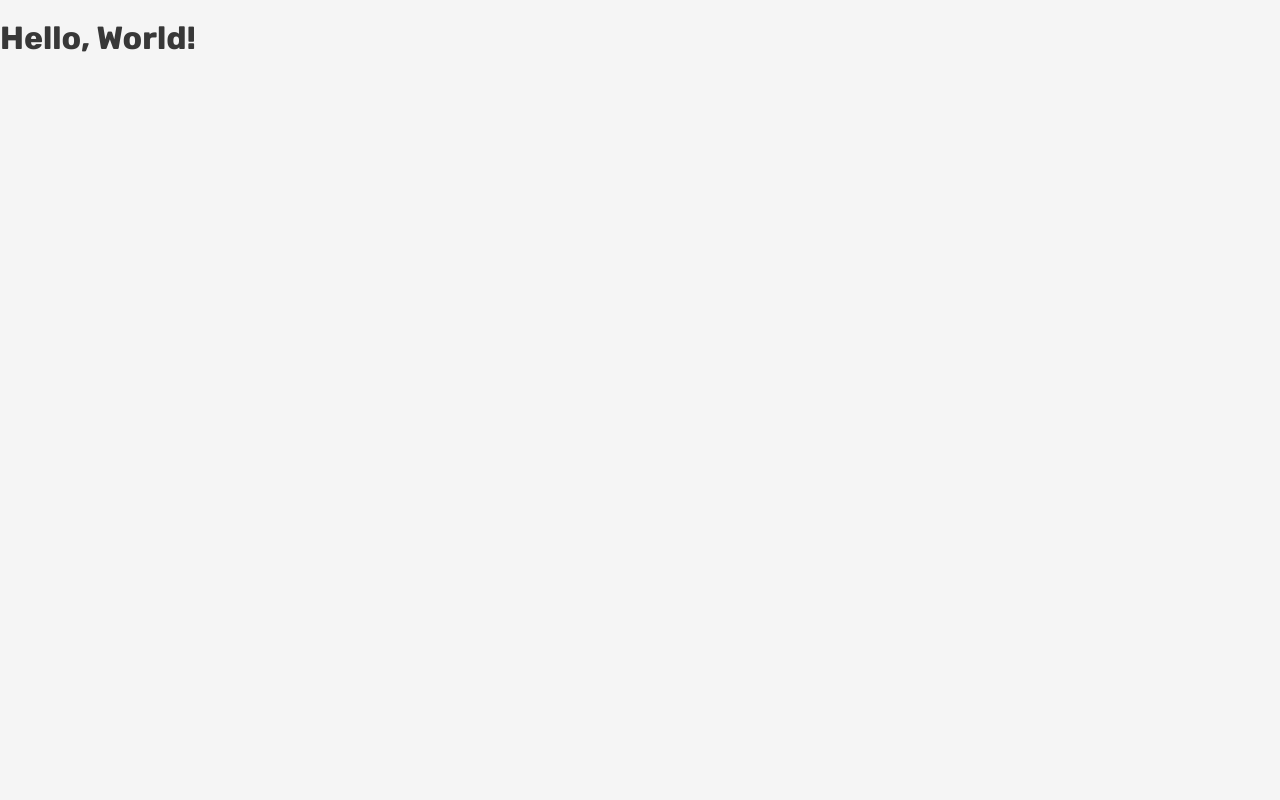
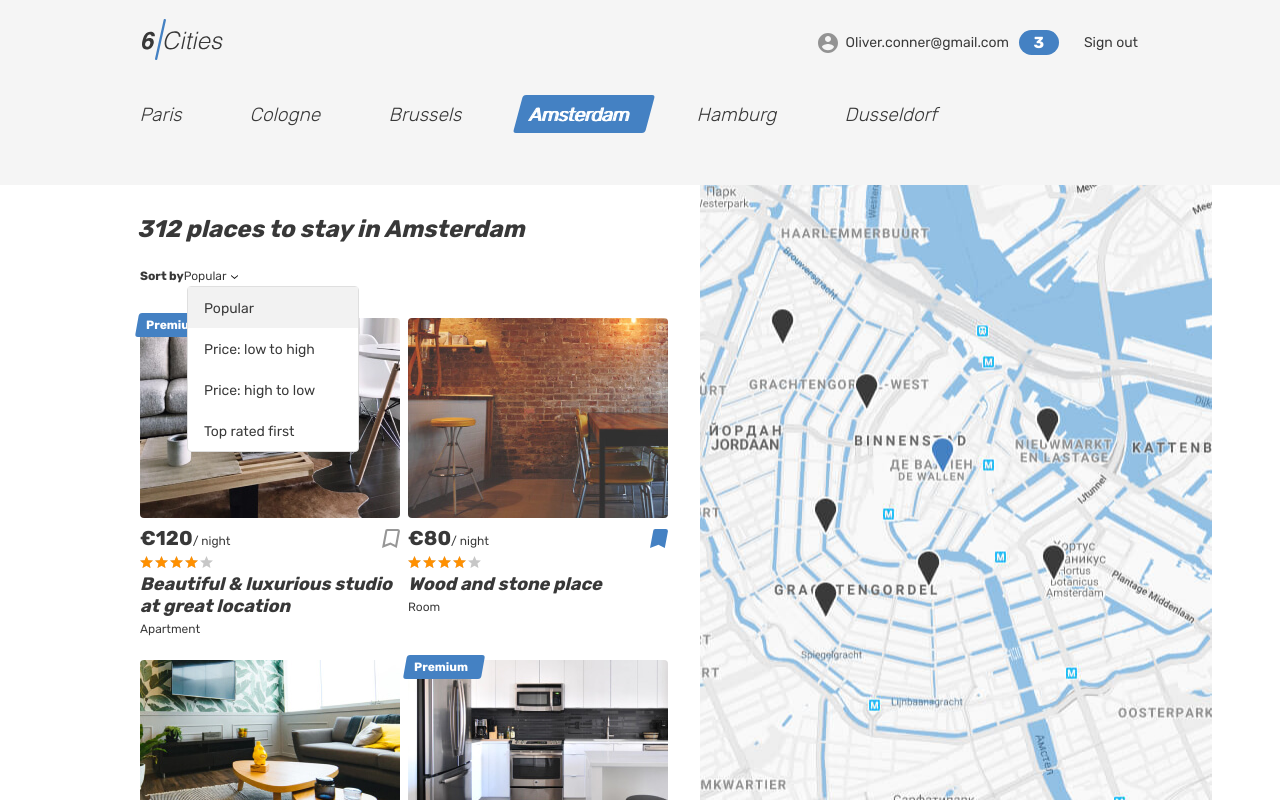
Before and after one commit to htmlacademy-univer-javascript-3/2672767-six-cities-6, a React (Vite) app: page / in a window 1280 px wide. Built offline with nearby package versions, Linux system fonts and the light colour scheme.

Commit message:
Добавляет главную страницу и карточки как отдельный компоненты

```diff
--- /dev/null
+++ b/src/components/app/app.tsx
@@ -0,0 +1,14 @@
+import {FC} from 'react';
+import MainPage from '../../pages/main.tsx';
+import Offer from '../../types/offer.tsx';
+
+
+interface AppProps {
+  offers: Offer[];
+}
+
+const App: FC<AppProps> = ({offers}) => (
+  <MainPage offers={offers}/>
+);
+
+export default App;
--- /dev/null
+++ b/src/components/cities-card/cities-card.tsx
@@ -0,0 +1,67 @@
+import {FC} from 'react';
+import Offer from '../../types/offer.tsx';
+
+interface PlaceCardProps {
+  offer: Offer;
+}
+
+const CitiesCard: FC<PlaceCardProps> = ({offer}) => {
+  const {title, type, price, isFavorite, isPremium, rating, previewImage} = offer;
+
+  // Bookmark block
+  const bookmarkStatusClassName = isFavorite ? 'place-card__bookmark-button--active' : '';
+  const bookmarkStatusText = isFavorite ? 'In bookmarks' : 'To bookmarks';
+
+  // Rating block
+  const ratingStarsWidth = `${(100 * Math.round(rating) / 5)}%`;
+
+  return (
+    <article className="cities__card place-card">
+      {
+        isPremium &&
+        <div className="place-card__mark">
+          <span>Premium</span>
+        </div>
+      }
+      <div className="cities__image-wrapper place-card__image-wrapper">
+        <a href="#">
+          <img
+            className="place-card__image"
+            src={previewImage}
+            width="260"
+            height="200"
+            alt="Place image"
+          />
+        </a>
+      </div>
+      <div className="place-card__info">
+        <div className="place-card__price-wrapper">
+          <div className="place-card__price">
+            <b className="place-card__price-value">&euro;{price}</b>
+            <span className="place-card__price-text">&#47;&nbsp;night</span>
+          </div>
+          <button
+            className={`place-card__bookmark-button ${bookmarkStatusClassName} button`}
+            type="button"
+          >
+            <svg className="place-card__bookmark-icon" width="18" height="19">
+              <use xlinkHref="#icon-bookmark"></use>
+            </svg>
+            <span className="visually-hidden">${bookmarkStatusText}</span>
+          </button>
+        </div>
+        <div className="place-card__rating rating">
+          <div className="place-card__stars rating__stars">
+            <span style={{width: ratingStarsWidth}}></span>
+            <span className="visually-hidden">Rating</span>
+          </div>
+        </div>
+        <h2 className="place-card__name">
+          <a href="#">{title}</a>
+        </h2>
+        <p className="place-card__type">{type}</p>
+      </div>
+    </article>);
+};
+
+export default CitiesCard;
--- a/src/index.tsx
+++ b/src/index.tsx
@@ -1,5 +1,59 @@
 import React from 'react';
 import ReactDOM from 'react-dom/client';
+import App from './components/app/app.tsx';
+
+const offers: Array<Offer> = [
+  {
+    id: '1',
+    title: 'Beautiful & luxurious studio at great location',
+    type: 'Apartment',
+    price: 120,
+    isFavorite: false,
+    isPremium: true,
+    rating: 4,
+    previewImage: 'img/apartment-01.jpg',
+  },
+  {
+    id: '2',
+    title: 'Wood and stone place',
+    type: 'Room',
+    price: 80,
+    isFavorite: true,
+    isPremium: false,
+    rating: 4,
+    previewImage: 'img/room.jpg',
+  },
+  {
+    id: '3',
+    title: 'Canal View Prinsengracht',
+    type: 'Apartment',
+    price: 132,
+    isFavorite: false,
+    isPremium: false,
+    rating: 4,
+    previewImage: 'img/apartment-02.jpg',
+  },
+  {
+    id: '4',
+    title: 'Nice, cozy, warm big bed apartment',
+    type: 'Apartment',
+    price: 180,
+    isFavorite: false,
+    isPremium: true,
+    rating: 5,
+    previewImage: 'img/apartment-03.jpg',
+  },
+  {
+    id: '5',
+    title: 'Wood and stone place',
+    type: 'Room',
+    price: 80,
+    isFavorite: true,
+    isPremium: false,
+    rating: 4,
+    previewImage: 'img/room.jpg',
+  },
+];
 
 const root = ReactDOM.createRoot(
   document.getElementById('root') as HTMLElement
@@ -7,6 +61,6 @@
 
 root.render(
   <React.StrictMode>
-    <h1>Hello, World!</h1>
+    <App offers={offers}/>
   </React.StrictMode>
 );
--- /dev/null
+++ b/src/pages/main.tsx
@@ -0,0 +1,115 @@
+import CitiesCard from '../components/cities-card/cities-card.tsx';
+import {FC} from 'react';
+import Offer from '../types/offer.tsx';
+
+interface MainPageProps {
+  offers: Offer[];
+}
+
+const MainPage: FC<MainPageProps> = ({offers}) => (
+  <div className="page page--gray page--main">
+    <header className="header">
+      <div className="container">
+        <div className="header__wrapper">
+          <div className="header__left">
+            <a className="header__logo-link header__logo-link--active">
+              <img className="header__logo" src="img/logo.svg" alt="6 cities logo" width="81" height="41"/>
+            </a>
+          </div>
+          <nav className="header__nav">
+            <ul className="header__nav-list">
+              <li className="header__nav-item user">
+                <a className="header__nav-link header__nav-link--profile" href="#">
+                  <div className="header__avatar-wrapper user__avatar-wrapper">
+                  </div>
+                  <span className="header__user-name user__name">Oliver.conner@gmail.com</span>
+                  <span className="header__favorite-count">3</span>
+                </a>
+              </li>
+              <li className="header__nav-item">
+                <a className="header__nav-link" href="#">
+                  <span className="header__signout">Sign out</span>
+                </a>
+              </li>
+            </ul>
+          </nav>
+        </div>
+      </div>
+    </header>
+
+    <main className="page__main page__main--index">
+      <h1 className="visually-hidden">Cities</h1>
+      <div className="tabs">
+        <section className="locations container">
+          <ul className="locations__list tabs__list">
+            <li className="locations__item">
+              <a className="locations__item-link tabs__item" href="#">
+                <span>Paris</span>
+              </a>
+            </li>
+            <li className="locations__item">
+              <a className="locations__item-link tabs__item" href="#">
+                <span>Cologne</span>
+              </a>
+            </li>
+            <li className="locations__item">
+              <a className="locations__item-link tabs__item" href="#">
+                <span>Brussels</span>
+              </a>
+            </li>
+            <li className="locations__item">
+              <a className="locations__item-link tabs__item tabs__item--active">
+                <span>Amsterdam</span>
+              </a>
+            </li>
+            <li className="locations__item">
+              <a className="locations__item-link tabs__item" href="#">
+                <span>Hamburg</span>
+              </a>
+            </li>
+            <li className="locations__item">
+              <a className="locations__item-link tabs__item" href="#">
+                <span>Dusseldorf</span>
+              </a>
+            </li>
+          </ul>
+        </section>
+      </div>
+      <div className="cities">
+        <div className="cities__places-container container">
+          <section className="cities__places places">
+            <h2 className="visually-hidden">Places</h2>
+            <b className="places__found">312 places to stay in Amsterdam</b>
+            <form className="places__sorting" action="#" method="get">
+              <span className="places__sorting-caption">Sort by</span>
+              <span className="places__sorting-type" tabIndex={0}>
+                  Popular
+                <svg className="places__sorting-arrow" width="7" height="4">
+                  <use xlinkHref="#icon-arrow-select"></use>
+                </svg>
+              </span>
+              <ul className="places__options places__options--custom places__options--opened">
+                <li className="places__option places__option--active" tabIndex={0}>Popular</li>
+                <li className="places__option" tabIndex={0}>Price: low to high</li>
+                <li className="places__option" tabIndex={0}>Price: high to low</li>
+                <li className="places__option" tabIndex={0}>Top rated first</li>
+              </ul>
+            </form>
+            <div className="cities__places-list places__list tabs__content">
+              {
+                offers.map((offer) => (
+                  <CitiesCard key={offer.id} offer={offer}/>)
+                )
+              }
+            </div>
+          </section>
+          <div className="cities__right-section">
+            <section className="cities__map map"></section>
+          </div>
+        </div>
+      </div>
+    </main>
+  </div>
+);
+
+export default MainPage;
--- /dev/null
+++ b/src/types/offer.tsx
@@ -0,0 +1,12 @@
+interface Offer {
+  id: string;
+  title: string;
+  type: string;
+  price: number;
+  isFavorite: boolean;
+  isPremium: boolean;
+  rating: number;
+  previewImage: string;
+}
+
+export default Offer;
```
